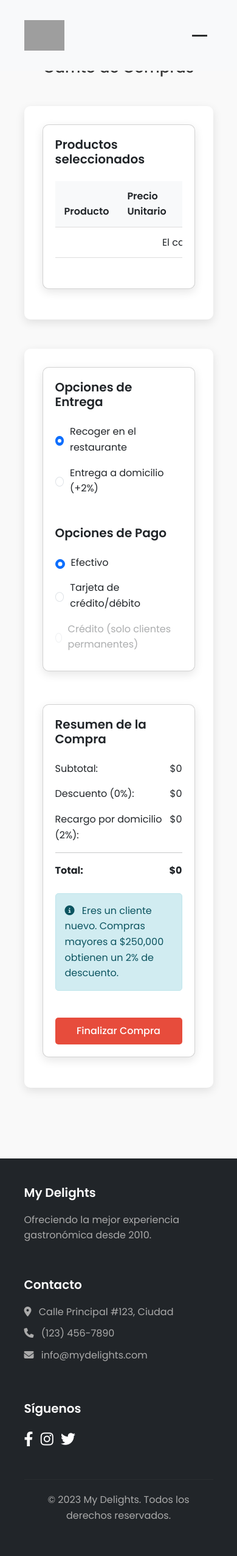
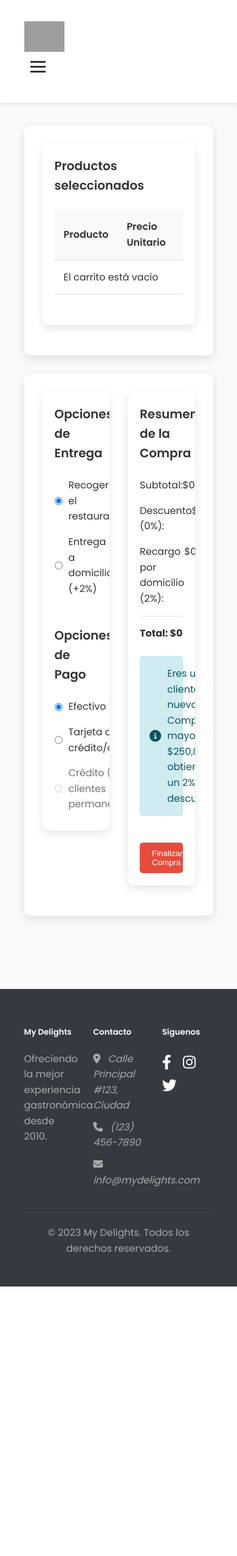
Before and after one commit to jaider012/web-static-2, a PHP site: page /carrito.html in a window 390 px wide. Shown: the whole page at 61% size. After the commit the page ends 2110 px from the top, so only its background shows below. Run offline with PHP 8.4, Linux system fonts and the light colour scheme; some libraries are stand-ins or nearby versions; grey boxes are pictures that could not be loaded.

Commit message:
Refactor shopping cart layout and styling for improved user experience. Removed Bootstrap CDN link, updated navigation structure, and enhanced CSS for better responsiveness. Adjusted JavaScript for button styling and functionality in the cart display.

```diff
--- a/carrito.html
+++ b/carrito.html
@@ -4,7 +4,6 @@
     <meta charset="UTF-8" />
     <meta name="viewport" content="width=device-width, initial-scale=1.0" />
     <title>Carrito de Compras - My Delights</title>
-    <link rel="stylesheet" href="https://cdn.jsdelivr.net/npm/bootstrap@5.3.0/dist/css/bootstrap.min.css" />
     <link rel="stylesheet" href="https://cdnjs.cloudflare.com/ajax/libs/font-awesome/6.4.0/css/all.min.css" />
     <link href="https://fonts.googleapis.com/css2?family=Poppins:wght@300;400;500;600;700&display=swap" rel="stylesheet" />
     <link rel="stylesheet" href="css/styles.css" />
@@ -13,16 +12,18 @@
   <body>
     <!-- Cabecera del sitio -->
     <header>
-      <nav class="navbar navbar-expand-lg navbar-light bg-light fixed-top">
+      <nav class="navbar">
         <div class="container">
           <a class="navbar-brand" href="index.html">
             <img src="images/logo.png" alt="My Delights" height="50" />
           </a>
-          <button class="navbar-toggler" type="button" data-bs-toggle="collapse" data-bs-target="#navbarNav" aria-controls="navbarNav" aria-expanded="false" aria-label="Toggle navigation">
+          <button class="navbar-toggler" type="button" id="navbar-toggler">
+            <span class="navbar-toggler-icon"></span>
+            <span class="navbar-toggler-icon"></span>
             <span class="navbar-toggler-icon"></span>
           </button>
-          <div class="collapse navbar-collapse" id="navbarNav">
-            <ul class="navbar-nav ms-auto">
+          <div class="navbar-collapse" id="navbarNav">
+            <ul class="navbar-nav">
               <li class="nav-item">
                 <a class="nav-link" href="index.html">Inicio</a>
               </li>
@@ -44,7 +45,7 @@
               <li class="nav-item">
                 <a class="nav-link active" href="carrito.html">
                   <i class="fas fa-shopping-cart"></i>
-                  <span id="cart-count" class="badge bg-danger">0</span>
+                  <span id="cart-count" class="badge">0</span>
                 </a>
               </li>
             </ul>
@@ -53,7 +54,8 @@
       </nav>
     </header>
 
-    <main class="container mt-5 pt-5">
+    <main>
+      <div class="container">
         <h2 class="text-center mb-5">Carrito de Compras</h2>
 
         <!-- Productos en el carrito -->
@@ -84,7 +86,7 @@
         <!-- Resumen de la compra -->
         <section class="resumen-compra mb-5">
           <div class="row">
-          <div class="col-md-6">
+            <div class="col-6">
               <div class="card mb-4">
                 <div class="card-body">
                   <h3 class="card-title mb-4">Opciones de Entrega</h3>
@@ -124,7 +126,7 @@
               </div>
             </div>
 
-          <div class="col-md-6">
+            <div class="col-6">
               <div class="card">
                 <div class="card-body">
                   <h3 class="card-title mb-4">Resumen de la Compra</h3>
@@ -141,13 +143,13 @@
                     <span id="recargo">$0</span>
                   </div>
                   <hr>
-                <div class="d-flex justify-content-between mb-3 fw-bold">
-                  <span>Total:</span>
-                  <span id="total">$0</span>
+                  <div class="d-flex justify-content-between mb-3">
+                    <span class="fw-bold">Total:</span>
+                    <span id="total" class="fw-bold">$0</span>
                   </div>
 
                   <div class="alert alert-info mt-4" id="cliente-info">
-                  <i class="fas fa-info-circle me-2"></i>
+                    <i class="fas fa-info-circle mr-2"></i>
                     <span id="cliente-tipo-mensaje">Eres un cliente nuevo. Compras mayores a $250,000 obtienen un 2% de descuento.</span>
                   </div>
 
@@ -159,30 +161,31 @@
             </div>
           </div>
         </section>
+      </div>
     </main>
 
     <!-- Pie de página -->
-    <footer class="bg-dark text-white py-4 mt-5">
+    <footer class="bg-dark text-white">
       <div class="container">
         <div class="row">
-          <div class="col-md-4 mb-3">
+          <div class="col-4">
             <h5>My Delights</h5>
             <p>Ofreciendo la mejor experiencia gastronómica desde 2010.</p>
           </div>
-          <div class="col-md-4 mb-3">
+          <div class="col-4">
             <h5>Contacto</h5>
             <address>
-              <p><i class="fas fa-map-marker-alt me-2"></i> Calle Principal #123, Ciudad</p>
-              <p><i class="fas fa-phone me-2"></i> (123) 456-7890</p>
-              <p><i class="fas fa-envelope me-2"></i> info@mydelights.com</p>
+              <p><i class="fas fa-map-marker-alt mr-2"></i> Calle Principal #123, Ciudad</p>
+              <p><i class="fas fa-phone mr-2"></i> (123) 456-7890</p>
+              <p><i class="fas fa-envelope mr-2"></i> info@mydelights.com</p>
             </address>
           </div>
-          <div class="col-md-4 mb-3">
+          <div class="col-4">
             <h5>Síguenos</h5>
             <div class="social-icons">
-              <a href="#" class="text-white me-2"><i class="fab fa-facebook-f"></i></a>
-              <a href="#" class="text-white me-2"><i class="fab fa-instagram"></i></a>
-              <a href="#" class="text-white me-2"><i class="fab fa-twitter"></i></a>
+              <a href="#" class="text-white mr-2"><i class="fab fa-facebook-f"></i></a>
+              <a href="#" class="text-white mr-2"><i class="fab fa-instagram"></i></a>
+              <a href="#" class="text-white mr-2"><i class="fab fa-twitter"></i></a>
             </div>
           </div>
         </div>
@@ -193,7 +196,6 @@
       </div>
     </footer>
 
-    <script src="https://cdn.jsdelivr.net/npm/bootstrap@5.3.0/dist/js/bootstrap.bundle.min.js"></script>
     <script src="js/scripts.js"></script>
   </body>
 </html>
--- a/css/styles.css
+++ b/css/styles.css
@@ -946,3 +946,59 @@ footer hr {
     background-color: #f8d7da;
     color: #721c24;
 }
+
+/* Estilos específicos para el carrito */
+.tabla-carrito th,
+.tabla-carrito td {
+    padding: 15px;
+    vertical-align: middle;
+}
+
+.tabla-carrito .btn-cantidad {
+    width: 30px;
+    height: 30px;
+    padding: 0;
+    display: flex;
+    align-items: center;
+    justify-content: center;
+    font-weight: bold;
+}
+
+.mx-2 {
+    margin-left: 0.5rem;
+    margin-right: 0.5rem;
+}
+
+.fw-bold {
+    font-weight: 700;
+}
+
+/* Estilos para el resumen de compra */
+.resumen-compra hr {
+    margin: 15px 0;
+    border: none;
+    border-top: 1px solid #ddd;
+}
+
+/* Estilos para las opciones de entrega y pago */
+.opciones-entrega, .opciones-pago {
+    margin-bottom: 30px;
+}
+
+.opciones-entrega h3, .opciones-pago h3 {
+    margin-bottom: 15px;
+    font-size: 1.2rem;
+    font-weight: 600;
+    color: #333;
+}
+
+/* Estilos para el mensaje de tipo de cliente */
+#cliente-info {
+    display: flex;
+    align-items: center;
+}
+
+#cliente-info i {
+    margin-right: 10px;
+    font-size: 1.2rem;
+}
--- a/js/scripts.js
+++ b/js/scripts.js
@@ -576,9 +576,9 @@ function updateCartDisplay() {
             <td>$${item.price.toLocaleString()}</td>
             <td>
                 <div class="d-flex align-items-center">
-                    <button class="btn btn-sm btn-outline-secondary btn-cantidad me-2">-</button>
+                    <button class="btn btn-sm btn-outline btn-cantidad mr-2">-</button>
                     <span class="mx-2">${item.quantity}</span>
-                    <button class="btn btn-sm btn-outline-secondary btn-cantidad ms-2">+</button>
+                    <button class="btn btn-sm btn-outline btn-cantidad ml-2">+</button>
                 </div>
             </td>
             <td>$${subtotal.toLocaleString()}</td>
```
Lines whose indentation alone changed are shown as unchanged.
